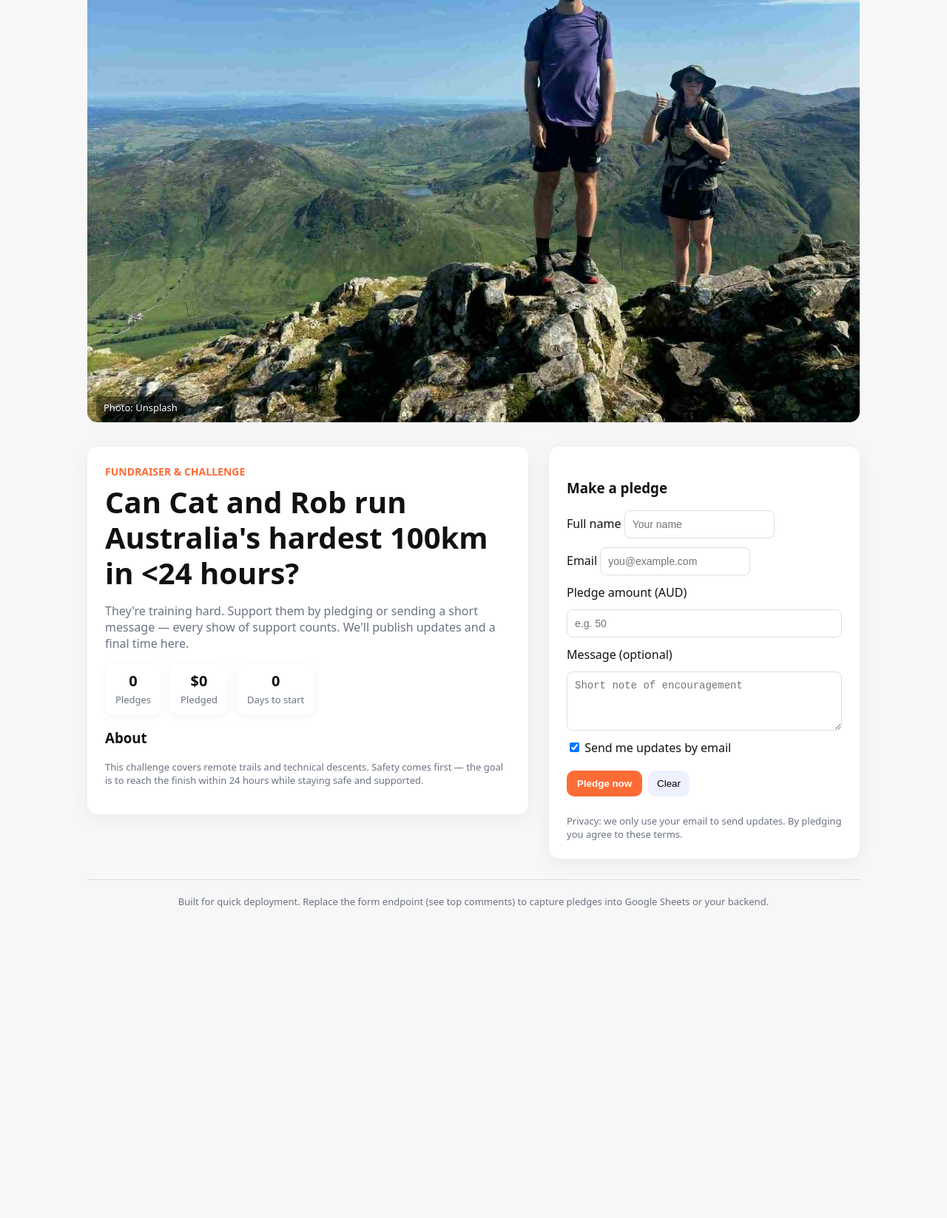
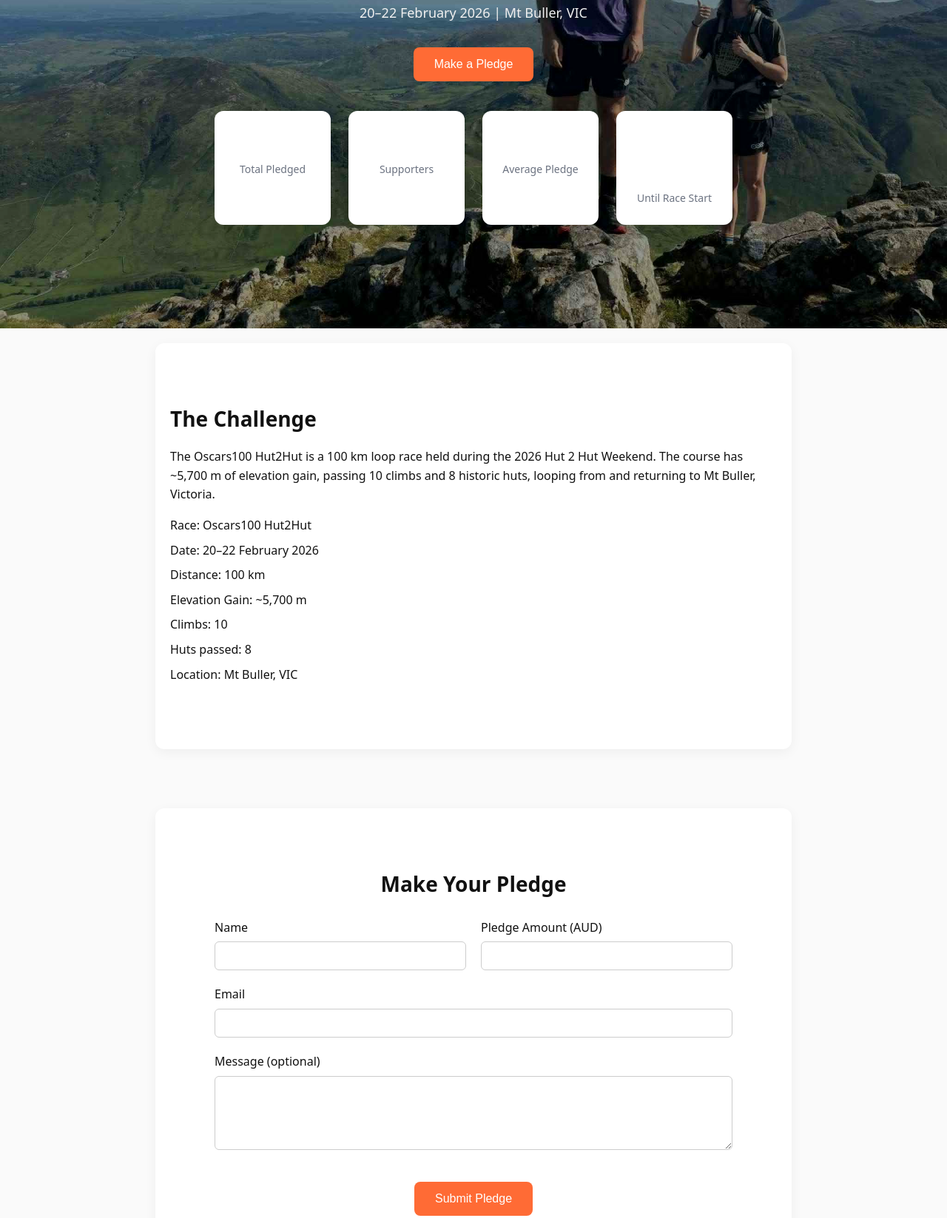
Before and after one commit to rcandrews555-design/Hut2HutPage, a plain HTML site: page index.html in a window 1280 px wide. Shown: the part 312-1959 px from the top of the page at 74% size. Before the commit the page ends 1568 px from the top, so only its background shows below. Drawn offline with Linux system fonts and the light colour scheme.

Commit message:
Update index.html

```diff
--- a/index.html
+++ b/index.html
@@ -3,200 +3,286 @@
 <head>
   <meta charset="utf-8">
   <meta name="viewport" content="width=device-width,initial-scale=1">
-  <title>Can Cat & Rob — 100km Challenge</title>
-  <meta name="description" content="Support Cat and Rob as they take on Australia's hardest 100km trail run. Make a pledge, send encouragement, and follow their journey!">
-
+  <title>Oscars100 Hut2Hut — 2026 Challenge</title>
   <style>
     :root {
-      --accent:#ff6b35;
-      --muted:#6b7280;
-      --bg:#f7f7f8;
-      --max:1100px;
+      --accent: #ff6b35;
+      --bg-light: #fafafa;
+      --bg-white: #ffffff;
+      --text-dark: #111;
+      --text-muted: #6b7280;
+      --section-gap: 80px;
+      --max-width: 900px;
     }
-    *{box-sizing:border-box}
-    body{
-      font-family:system-ui, -apple-system, 'Segoe UI', Roboto, Helvetica, Arial, sans-serif;
-      margin:0;
-      background:var(--bg);
-      color:#111;
+    * { box-sizing: border-box; margin: 0; padding: 0; }
+    body {
+      font-family: system-ui, -apple-system, 'Segoe UI', Roboto, Helvetica, Arial, sans-serif;
+      color: var(--text-dark);
+      background: var(--bg-light);
+      line-height: 1.6;
     }
-    .container{max-width:var(--max);margin:0 auto;padding:28px}
-    header{display:flex;align-items:center;justify-content:space-between;gap:16px;flex-wrap:wrap}
-    .brand{display:flex;align-items:center;gap:12px}
-    .logo{width:52px;height:52px;border-radius:10px;background:linear-gradient(135deg,#ff9a76,#ff6b35);display:flex;align-items:center;justify-content:center;color:white;font-weight:700}
-    nav a{margin-left:16px;color:var(--muted);text-decoration:none;font-weight:500}
-    nav a:hover{color:var(--accent)}
+    .container {
+      max-width: var(--max-width);
+      margin: 0 auto;
+      padding: 20px;
+    }
+    header.hero {
+      background: url('hero.jpg') center/cover no-repeat;
+      color: white;
+      text-align: center;
+      padding: 120px 20px 60px;
+      position: relative;
+    }
+    header.hero::after {
+      content: "";
+      position: absolute;
+      inset: 0;
+      background: rgba(0,0,0,0.4);
+    }
+    header.hero .head-content {
+      position: relative;
+      z-index: 1;
+      max-width: 700px;
+      margin: 0 auto;
+    }
+    header.hero h1 {
+      font-size: clamp(32px, 6vw, 56px);
+      margin-bottom: 16px;
+    }
+    header.hero p {
+      font-size: 18px;
+      color: #f0f0f0;
+      margin-bottom: 32px;
+    }
+    .btn-primary {
+      background: var(--accent);
+      color: white;
+      border: none;
+      padding: 14px 28px;
+      font-size: 16px;
+      border-radius: 8px;
+      cursor: pointer;
+    }
+    .btn-primary:hover {
+      opacity: 0.9;
+    }
 
-    .hero-image{
-      width:100%;
-      margin-top:20px;
-      position:relative;
+    .stats {
+      display: grid;
+      grid-template-columns: repeat(auto-fit, minmax(120px, 1fr));
+      gap: 24px;
+      margin-top: 40px;
+      margin-bottom: var(--section-gap);
+      text-align: center;
     }
-    .hero-image img{
-      width:100%;
-      height:auto;
-      border-radius:14px;
-      object-fit:cover;
+    .stats .stat {
+      background: var(--bg-white);
+      padding: 24px 12px;
+      border-radius: 12px;
+      box-shadow: 0 4px 16px rgba(0,0,0,0.05);
     }
-    .hero-image .caption{
-      position:absolute;
-      bottom:10px;
-      left:12px;
-      color:#fff;
-      background:rgba(0,0,0,0.4);
-      padding:6px 10px;
-      border-radius:8px;
-      font-size:13px;
+    .stats .stat b {
+      display: block;
+      font-size: 24px;
+      margin-bottom: 4px;
     }
-    .hero{
-      display:grid;
-      grid-template-columns:1fr 420px;
-      gap:28px;
-      align-items:start;
-      margin-top:28px;
+    .stats .stat .label {
+      font-size: 14px;
+      color: var(--text-muted);
     }
-    @media (max-width:960px){.hero{grid-template-columns:1fr}}
-    .hero-left,.hero-right{
-      background:#fff;
-      border-radius:14px;
-      padding:24px;
-      box-shadow:0 6px 24px rgba(0,0,0,0.06);
+
+    section.challenge {
+      background: var(--bg-white);
+      padding: var(--section-gap) 20px;
+      border-radius: 12px;
+      box-shadow: 0 4px 16px rgba(0,0,0,0.05);
+      margin-bottom: var(--section-gap);
     }
-    .eyebrow{color:var(--accent);font-weight:700;text-transform:uppercase;font-size:14px}
-    h1{margin:8px 0 16px;font-size:clamp(28px,4vw,40px);line-height:1.2}
-    p.lead{color:var(--muted);font-size:16px}
-    .stats{display:flex;gap:12px;margin-top:16px;flex-wrap:wrap}
-    .stat{background:#fff;padding:10px 14px;border-radius:10px;text-align:center;box-shadow:0 3px 12px rgba(0,0,0,0.05)}
-    .stat b{display:block;font-size:20px}
-    .small{font-size:13px;color:var(--muted)}
-    form{display:flex;flex-direction:column;gap:12px}
-    input,textarea{padding:10px;border:1px solid #ddd;border-radius:8px;font-size:14px}
-    textarea{min-height:80px;resize:vertical}
-    .btn{background:var(--accent);color:#fff;border:0;padding:10px 14px;border-radius:10px;font-weight:700;cursor:pointer}
-    .btn:hover{background:#e55f2e}
-    .notice{background:#e6ffed;border:1px solid #a7f3d0;color:#047857;padding:10px 14px;border-radius:8px;font-size:14px}
-    .small-muted{font-size:13px;color:var(--muted)}
-    footer.note{margin-top:28px;color:var(--muted);font-size:13px;text-align:center;padding-top:20px;border-top:1px solid #ddd}
+    section.challenge h2 {
+      margin-bottom: 16px;
+      font-size: 28px;
+    }
+    section.challenge ul {
+      list-style: none;
+      margin-top: 16px;
+    }
+    section.challenge ul li {
+      margin-bottom: 8px;
+      font-size: 16px;
+    }
+
+    section.pledge {
+      margin-bottom: var(--section-gap);
+    }
+    section.pledge .card {
+      background: var(--bg-white);
+      padding: var(--section-gap);
+      border-radius: 12px;
+      box-shadow: 0 4px 16px rgba(0,0,0,0.05);
+    }
+    section.pledge h2 {
+      text-align: center;
+      margin-bottom: 24px;
+      font-size: 28px;
+    }
+    section.pledge form {
+      display: grid;
+      grid-template-columns: 1fr 1fr;
+      gap: 20px;
+    }
+    section.pledge form .full-width {
+      grid-column: 1 / -1;
+    }
+    section.pledge form label {
+      display: block;
+      margin-bottom: 6px;
+      font-weight: 500;
+    }
+    section.pledge form input,
+    section.pledge form textarea {
+      width: 100%;
+      padding: 10px;
+      border: 1px solid #ccc;
+      border-radius: 6px;
+      font-size: 15px;
+    }
+    section.pledge form textarea {
+      resize: vertical;
+      min-height: 100px;
+    }
+    section.pledge form .submit-wrap {
+      text-align: center;
+      margin-top: 16px;
+      grid-column: 1 / -1;
+    }
+
+    footer {
+      text-align: center;
+      padding: 40px 20px;
+      font-size: 14px;
+      color: var(--text-muted);
+    }
+
+    @media (max-width: 700px) {
+      section.pledge form {
+        grid-template-columns: 1fr;
+      }
+    }
   </style>
 </head>
 <body>
-<div class="container">
-<header>
-  <div class="brand">
-    <div class="logo">C&amp;R</div>
-    <div>
-      <div style="font-weight:700">Can Cat &amp; Rob</div>
-      <div class="small-muted">100km Challenge — Official start date: 20 Feb</div>
+  <header class="hero">
+    <div class="head-content">
+      <h1>Oscars100 Hut2Hut Challenge 2026</h1>
+      <p>20–22 February 2026 | Mt Buller, VIC</p>
+      <button class="btn-primary" onclick="document.getElementById('pledge').scrollIntoView()">Make a Pledge</button>
+      <div class="stats" id="stats">
+        <div class="stat"><b id="totalPledged">$0</b><span class="label">Total Pledged</span></div>
+        <div class="stat"><b id="supporters">0</b><span class="label">Supporters</span></div>
+        <div class="stat"><b id="avgPledge">$0</b><span class="label">Average Pledge</span></div>
+        <div class="stat"><b id="countdown">0d 0h 0m</b><span class="label">Until Race Start</span></div>
       </div>
     </div>
-  <nav aria-label="Main navigation">
-    <a href="#about">About</a>
-    <a href="#pledge">Pledge</a>
-    <a href="#updates">Updates</a>
-  </nav>
   </header>
 
-<div class="hero-image">
-  <img src="hero.jpg" alt="Trail running — placeholder">
-  <div class="caption">Photo: Unsplash</div>
+  <div class="container">
+    <section class="challenge">
+      <h2>The Challenge</h2>
+      <p>The Oscars100 Hut2Hut is a 100 km loop race held during the 2026 Hut 2 Hut Weekend. The course has ~5,700 m of elevation gain, passing 10 climbs and 8 historic huts, looping from and returning to Mt Buller, Victoria.</p>
+      <ul>
+        <li>Race: Oscars100 Hut2Hut</li>
+        <li>Date: 20–22 February 2026</li>
+        <li>Distance: 100 km</li>
+        <li>Elevation Gain: ~5,700 m</li>
+        <li>Climbs: 10</li>
+        <li>Huts passed: 8</li>
+        <li>Location: Mt Buller, VIC</li>
+      </ul>
+    </section>
+
+    <section class="pledge" id="pledge">
+      <div class="card">
+        <h2>Make Your Pledge</h2>
+        <form id="pledgeForm">
+          <div>
+            <label for="name">Name</label>
+            <input type="text" id="name" name="name" required>
           </div>
-
-<main class="hero" role="main">
-  <section class="hero-left">
-    <div class="eyebrow">Fundraiser & Challenge</div>
-    <h1>Can Cat and Rob run Australia's hardest 100km in &lt;24 hours?</h1>
-    <p class="lead">They're training hard. Support them by pledging or sending a short message — every show of support counts. We'll publish updates and a final time here.</p>
-
-    <div class="stats" aria-hidden="true">
-      <div class="stat"><b id="count-pledges">0</b><span class="small">Pledges</span></div>
-      <div class="stat"><b id="amount-total">$0</b><span class="small">Pledged</span></div>
-      <div class="stat"><b id="days">0</b><span class="small">Days to start</span></div>
+          <div>
+            <label for="amount">Pledge Amount (AUD)</label>
+            <input type="number" id="amount" name="amount" min="1" required>
           </div>
-
-    <div style="margin-top:18px">
-      <div class="notice" id="savedNotice" hidden>Thanks — your pledge was recorded! We'll email you updates.</div>
+          <div class="full-width">
+            <label for="email">Email</label>
+            <input type="email" id="email" name="email" required>
           </div>
-
-    <div style="margin-top:18px">
-      <h3 id="about">About</h3>
-      <p class="small-muted">This challenge covers remote trails and technical descents. Safety comes first — the goal is to reach the finish within 24 hours while staying safe and supported.</p>
+          <div class="full-width">
+            <label for="message">Message (optional)</label>
+            <textarea id="message" name="message"></textarea>
+          </div>
+          <div class="submit-wrap">
+            <button class="btn-primary" type="submit">Submit Pledge</button>
+          </div>
+        </form>
       </div>
     </section>
 
-  <aside class="hero-right" aria-labelledby="pledge">
-    <h3 id="pledge">Make a pledge</h3>
-    <form id="pledgeForm" novalidate>
-      <div class="row" style="display:flex;gap:12px;flex-wrap:wrap">
-        <div class="col" style="flex:1;min-width:200px">
-          <label for="name">Full name</label>
-          <input id="name" name="name" type="text" placeholder="Your name" required>
-        </div>
-        <div class="col" style="flex:1;min-width:200px">
-          <label for="email">Email</label>
-          <input id="email" name="email" type="email" placeholder="you@example.com" required>
-        </div>
+    <section class="supporters">
+      <h2>Supporters</h2>
+      <p>Thank you to all who pledge and encourage this challenge.</p>
+      <!-- Optionally list supporter names or messages here -->
+    </section>
   </div>
 
-      <label for="amount">Pledge amount (AUD)</label>
-      <input id="amount" name="amount" type="number" min="1" placeholder="e.g. 50" required>
-
-      <label for="message">Message (optional)</label>
-      <textarea id="message" name="message" placeholder="Short note of encouragement"></textarea>
-
-      <label for="notify"><input id="notify" type="checkbox" checked> Send me updates by email</label>
-
-      <input type="hidden" id="source" name="source" value="website-pledge">
-
-      <div style="display:flex;gap:8px;margin-top:8px">
-        <button class="btn" id="submitBtn" type="submit">Pledge now</button>
-        <button type="button" id="resetBtn" style="background:#eef2ff;border-radius:10px;padding:10px 12px;border:0;cursor:pointer">Clear</button>
-      </div>
-
-      <div style="margin-top:12px" class="small-muted">Privacy: we only use your email to send updates. By pledging you agree to these terms.</div>
-    </form>
-  </aside>
-</main>
-
-<footer class="note" aria-hidden="true">
-  <div class="small-muted">Built for quick deployment. Replace the form endpoint (see top comments) to capture pledges into Google Sheets or your backend.</div>
+  <footer>
+    &copy; 2026 Oscars100 / Hut 2 Hut
   </footer>
-</div>
 
   <script>
-document.addEventListener("DOMContentLoaded", () => {
-  const form = document.getElementById("pledgeForm");
-  const notice = document.getElementById("savedNotice");
-  const resetBtn = document.getElementById("resetBtn");
-  const submitBtn = document.getElementById("submitBtn");
+    // Setup countdown and stats from localStorage for demo
+    const raceStart = new Date('2026-02-20T00:00:00');
+    const statsEls = {
+      total: document.getElementById('totalPledged'),
+      supporters: document.getElementById('supporters'),
+      avg: document.getElementById('avgPledge'),
+      countdown: document.getElementById('countdown')
+    };
 
-  const startDate = new Date("2025-02-20");
-  const today = new Date();
-  const daysToStart = Math.max(0, Math.ceil((startDate - today) / (1000*60*60*24)));
-  document.getElementById("days").textContent = daysToStart;
+    function updateCountdown() {
+      const now = new Date();
+      let diff = raceStart - now;
+      if (diff < 0) diff = 0;
+      const days = Math.floor(diff / (1000*60*60*24));
+      const hrs = Math.floor((diff / (1000*60*60)) % 24);
+      const mins = Math.floor((diff / (1000*60)) % 60);
+      statsEls.countdown.textContent = `${days}d ${hrs}h ${mins}m`;
+    }
 
-  form.addEventListener("submit", async (e) => {
+    function updateStats() {
+      const arr = JSON.parse(localStorage.getItem('pledges') || '[]');
+      const total = arr.reduce((sum, p) => sum + (Number(p.amount)||0), 0);
+      statsEls.total.textContent = `$${total}`;
+      statsEls.supporters.textContent = arr.length;
+      const avg = arr.length ? Math.round(total / arr.length) : 0;
+      statsEls.avg.textContent = `$${avg}`;
+    }
+
+    document.getElementById('pledgeForm').addEventListener('submit', (e) => {
       e.preventDefault();
-    submitBtn.disabled = true;
-
-    const data = Object.fromEntries(new FormData(form).entries());
-
-    try {
-      const endpoint = "YOUR_APPS_SCRIPT_URL_HERE";
-      await fetch(endpoint, { method: "POST", mode: "no-cors", body: JSON.stringify(data) });
-
-      notice.hidden = false;
-      form.reset();
-      setTimeout(() => notice.hidden = true, 5000);
-    } catch (err) {
-      alert("Error sending pledge. Please try again later.");
-      console.error(err);
-    } finally {
-      submitBtn.disabled = false;
-    }
+      const fd = new FormData(e.target);
+      const obj = Object.fromEntries(fd.entries());
+      const arr = JSON.parse(localStorage.getItem('pledges') || '[]');
+      arr.push(obj);
+      localStorage.setItem('pledges', JSON.stringify(arr));
+      updateStats();
+      alert('Thank you — your pledge was recorded!');
+      e.target.reset();
     });
 
-  resetBtn.addEventListener("click", () => form.reset());
-});
+    setInterval(updateCountdown, 1000);
+    setInterval(updateStats, 2000);
+    updateCountdown();
+    updateStats();
   </script>
 </body>
 </html>
```
Lines whose indentation alone changed are shown as unchanged.
